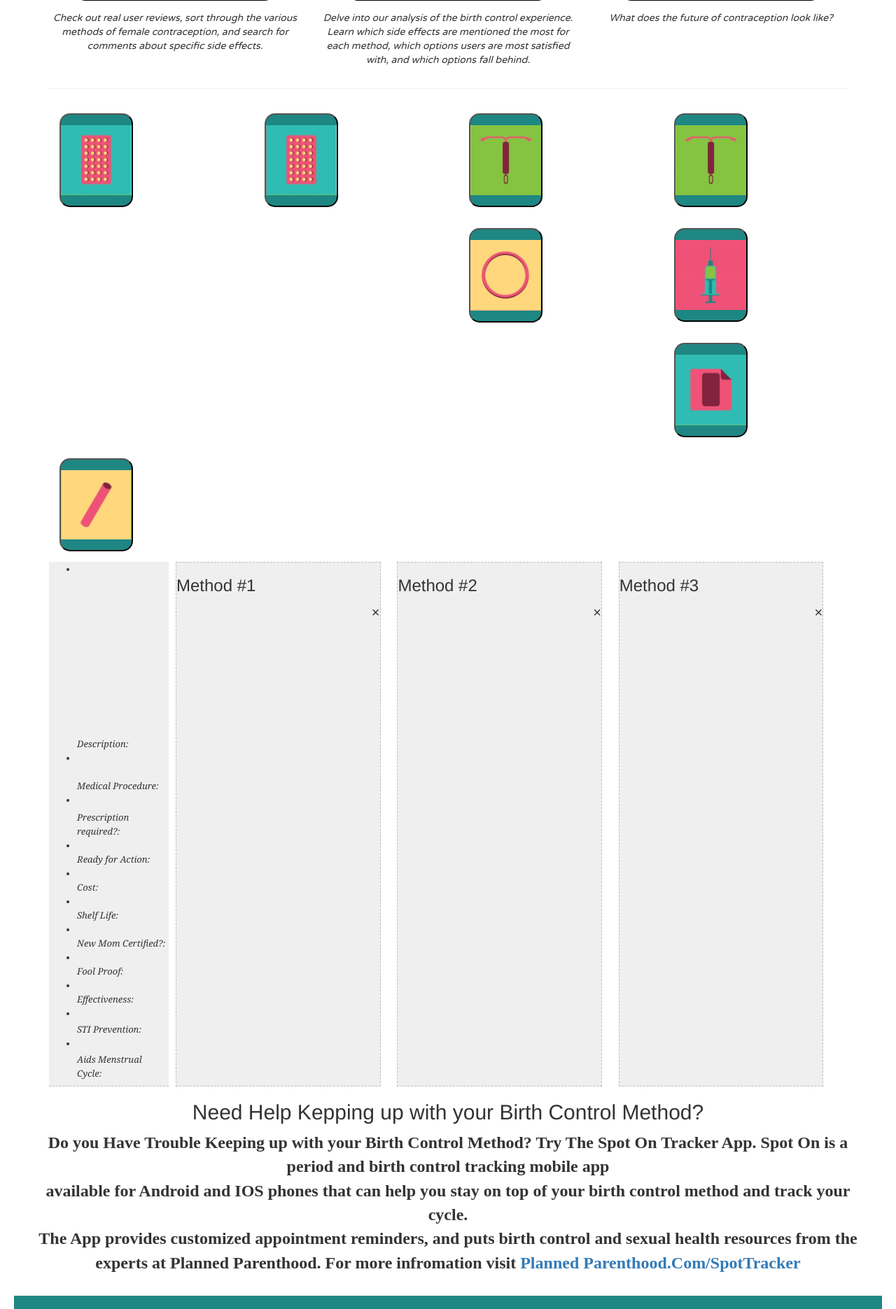
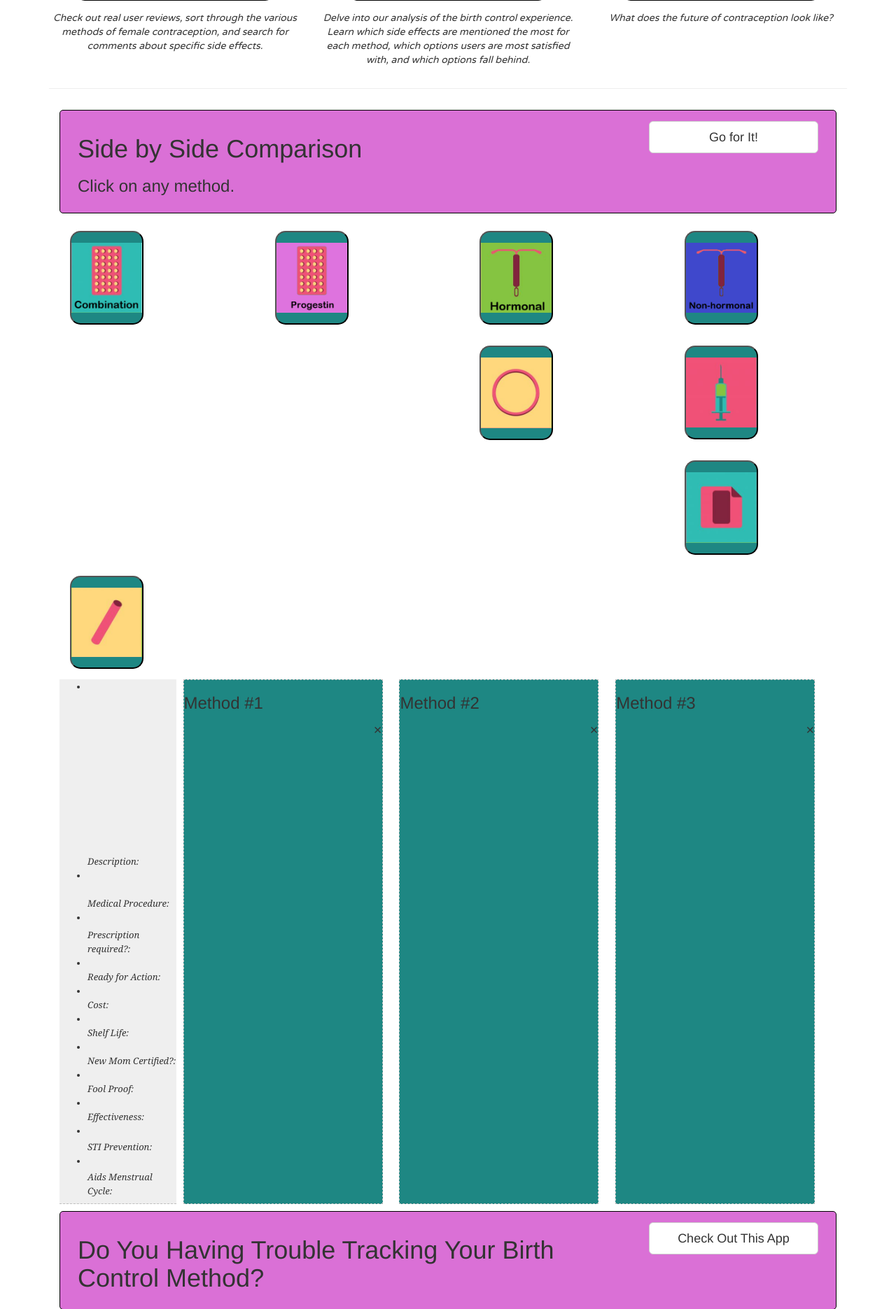
Before and after one commit to alyzaw/BirthControlProject4, a Flask app: page / in a window 1280 px wide. Shown: the part 1426-3297 px from the top of the page at 70% size. Run offline with Flask 2, Linux system fonts and the light colour scheme; parts of the project's set-up code (start-up, migrations or seed data) failed here and were passed over; some libraries are stand-ins or nearby versions; some web fonts are replaced.

Commit message:
Updating Data Table

```diff
--- a/app.py
+++ b/app.py
@@ -18,6 +18,7 @@ pymysql.install_as_MySQLdb()
 
 is_prod = os.environ.get('IS_HEROKU', None)
 
+
 if is_prod:
     endpoint = os.environ.get('endpoint')
     instance = os.environ.get('instance')
@@ -33,7 +34,11 @@ dburl = f'mysql://{username}:{password}@{endpoint}:{port}/{instance}'
 app = Flask(__name__)
 
 
+
+
 app.config["SQLALCHEMY_DATABASE_URI"] = dburl
+app.config['JSON_SORT_KEYS'] = False
+
 db = SQLAlchemy(app)
 engine = create_engine(f"mysql://{username}:{password}@{endpoint}:{port}/{instance}")
 conn = engine.connect()
@@ -167,7 +172,7 @@ def sideeffectsmethod(choice):
 def user_review_():
     conn = engine.connect()
     #create list of columns
-    bc_user_table = pd.read_sql("SELECT Method, Birth_Control, Star_Rating, Review,Vader_Scale, `Date`, `Use`, `Source` FROM table_db", conn)
+    bc_user_table = pd.read_sql("SELECT Method, Birth_Control, Star_Rating, Vader_Scale, Review, `Use`, `Date`, `Source` FROM table_db", conn)
     bc_user_table_json = bc_user_table.to_dict(orient="records")
     return jsonify(bc_user_table_json)
 
--- a/static/css/style.css
+++ b/static/css/style.css
@@ -358,7 +358,7 @@ footer {
   text-align: center;
   margin: 20px 20px;
   padding-top: 50px;
-  background-color: #1E8783;
+  background-color: black;
   font-family: 'Chivo';
   color: #CCC;
   }
@@ -370,6 +370,17 @@ footer {
     float: right;
 
     }
+
+    .bs-calltoaction{
+      position: relative;
+      width:auto;
+      background-color:orchid;
+      padding: 15px 25px;
+      border: 1px solid black;
+      margin-top: 10px;
+      margin-bottom: 10px;
+      border-radius: 5px;
+  }
 
 
 #side_by_side{margin-left: auto;
@@ -410,7 +421,7 @@ margin-right: 10px;
 border: 1px dashed #bfbfbf;
 border-bottom: 1px dashed #bfbfbf;
 padding:0;
-background-color: #efefef;
+background-color: #1E8783;
 }
 
 .closebtn{
--- a/templates/index.html
+++ b/templates/index.html
@@ -105,40 +105,48 @@
             <hr>
 
 
-            <!----<div id="wrapper_methods">
-                    <h2>Side by Side Method View</h2>
-                    <div class="arrow"></div>
-                        <h2>Compare Up to 3 Methods</h2>
-                        <div class="arrow">
+            <div class="col-sm-12">
+
+                <div class="bs-calltoaction bs-calltoaction-primary">
+                    <div class="row">
+                        <div class="col-md-9 cta-contents">
+                            <h1 class="cta-title">Side by Side Comparison</h1>
+                            <div class="cta-desc">
+                                <h3>Click on any method.</h3>
+                            </div>
+                        </div>
+                        <div class="col-md-3 cta-button">
+                            <a href="#" class="btn btn-lg btn-block btn-default">Go for It!</a>
+                        </div>
+                     </div>
                 </div>
 
-                        </div>--->
 
             <div class="container">
 
             <div class="row">
                     <div class="col-xs-4 col-sm-4 col-md-3">
                         <button id="button" value='Combination Pill' onclick="openTab('Combination Pill');">
-                            <img src="../static/css/pill_glyph.PNG" />
+                            <img src="../static/css/combination_patch_glyph2.png" />
                         </button>
                     </div>
 
                     <div class="col-xs-4 col-sm-4 col-md-3">
                         <button id="button" value='Progestin Pill' onclick="openTab('Progestin Pill');">
-                            <img src="../static/css/pill_glyph.PNG" />
+                            <img src="../static/css/progestin_patch_glyph2.png" />
                         </button>
                     </div>
 
                     <div class="col-xs-4 col-sm-4 col-md-3">
                         <button id="button" value='Hormonal IUD' onclick="openTab('Hormonal IUD');">
-                            <img src="../static/css/iud_glyph.PNG" />
+                            <img src="../static/css/hormonal_iud_glyph_.png" />
                         </button>
                     </div>
 
 
                     <div class="col-xs-4 col-sm-4 col-md-3">
                         <button id="button" value='Non Hormonal IUD' onclick="openTab('Non Hormonal IUD');">
-                            <img src="../static/css/iud_glyph.PNG" />
+                            <img src="../static/css/non_hormonal_iud_glyph.PNG" />
                         </button>
                     </div>
 
@@ -270,30 +278,44 @@
                 </div>
            </div>
         </div>
-    </div><!-- close wrapper -->
-    <div></div>
 
-        <div class="container">
+
+
+        <div class="col-sm-12">
+
+                <div class="bs-calltoaction bs-calltoaction-primary">
                     <div class="row">
-                    <div class="hero  text-center">
-                            <h2>Need Help Kepping up with your Birth Control Method?</h2>
-        <p id="help_track">Do you Have Trouble Keeping up with your Birth Control Method?
-            Try The Spot On Tracker App.
-            Spot On is a period and birth control tracking mobile app <br>
-            available for Android and IOS phones that can help
-            you stay on top of your birth control method and track your cycle.<br>
-            The App provides customized appointment reminders,
-            and puts birth control and sexual health resources from the experts at Planned Parenthood. For more infromation visit
-             <a href="https://www.plannedparenthood.org/get-care/spot-on-period-tracker"> Planned Parenthood.Com/SpotTracker</a>
-        </p>
+                        <div class="col-md-9 cta-contents">
+                            <h1 class="cta-title">Do You Having Trouble Tracking Your Birth Control Method?</h1>
+                            <div class="cta-desc">
+
+                            </div>
+                        </div>
+                        <div class="col-md-3 cta-button">
+                            <a href="https://www.plannedparenthood.org/get-care/spot-on-period-tracker" class="btn btn-lg btn-block btn-default">Check Out This App</a>
                         </div>
                      </div>
                 </div>
 
 
-    <div class="riboon theme-orchid" role="banner" data-module-name="Can Our AI predict Which Birth Control Method you use?"
-    data-section-name="Can Our AI Predict which birth Control Method you use?">
+        <p>Do you Have Trouble Keeping up with your Birth Control Method?
+            Try The Spot On Tracker App.</p>
+            Spot On is a period and birth control tracking mobile app </p>
+            available for Android and IOS phones that can help
+           <p>you stay on top of your birth control method and track your cycle.
+            The App provides customized appointment reminders,
+            and puts birth control and sexual health resources from the experts at Planned Parenthood. For more information visit Planned Parenthood's page </p>
              </div>
+             </div>
+
+            </div>
+        </div>
+   </div>
+
+
+
+            </div><!-- close wrapper -->
+            <div></div>
 
     <footer>
         <ul id="footer">
@@ -319,6 +341,7 @@
         <p>(c)Copyright GWBootcamp Capstone project</p>
 
     </footer>
+    </div>
 
 
 
```
Also changed, not shown: static/js/table.js (+36 -11 lines), templates/table.html (+8 -6 lines), static/css/combination_patch_glyph2.png (added), static/css/hormonal_iud_glyph_.png (added), static/css/iud_glyph.PNG (deleted), static/css/non_hormonal_iud_glyph.png (added), static/css/pill_glyph.PNG (deleted), static/css/progestin_patch_glyph2.png (added). Lines whose indentation alone changed are shown as unchanged.
